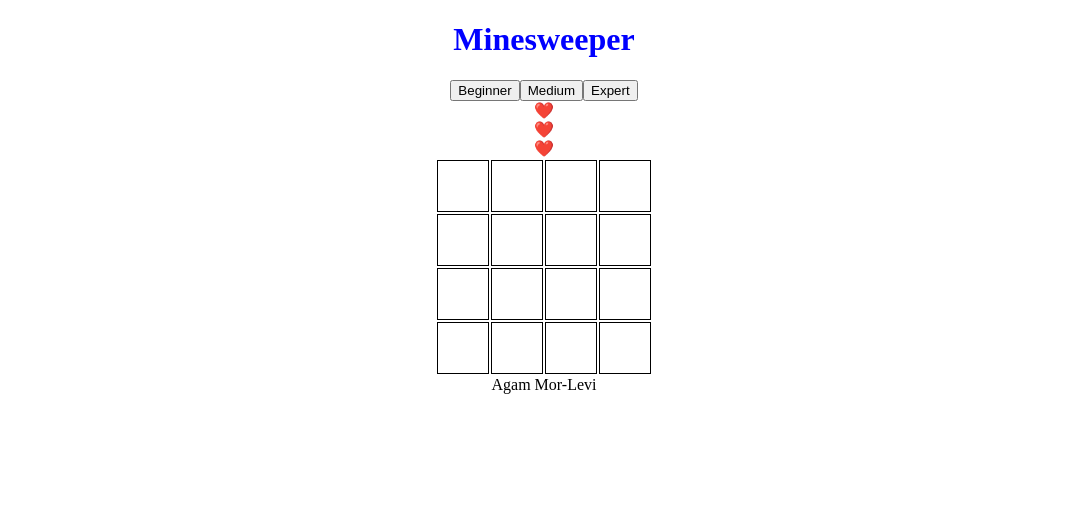
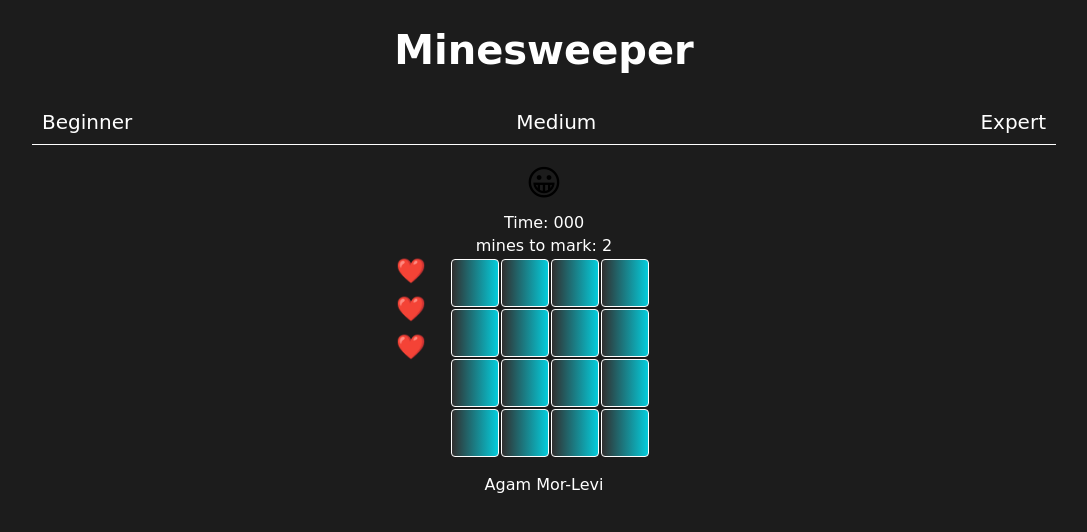
Before and after one commit to AgamMorLevi/minesWeeper, a plain HTML site: page index.html in a window 1280 px wide. Shown: the whole page, without its empty margins (96-1183 px from the left). Drawn offline with Linux system fonts and the light colour scheme.

Commit message:
upload day 2

```diff
--- a/css/style.css
+++ b/css/style.css
@@ -1,23 +1,107 @@
+*{
+    box-sizing: border-box;
+}
+
+:root{
+ --CellbackgroundColor: linear-gradient(to right,#433e3e8a, #00edffd6);
+ --textColor : white;
+ --font: cursive;
+}
+
 h1{
-    color: blue;
+    color: var(--textColor);
+    font-size: 40px;
+}
+html, body {
+  max-height: 75ch;
+  margin: 0;
+  padding: 0;
 }
 
 body {
+    font-family: var(--font);
     text-align: center;
+    background-color: #000000e3;
 }
 
   .board-container {
-    margin: auto;
+    display: flex;
+    justify-content: center;
+    transform: translateX(-22px);
 }
 
-
 .cell {
+    background-image: var(--CellbackgroundColor);
     font-size: 1.5em;
     width: 2em;
     height: 2em;
-    border:1px solid black
+    border: 1px solid white;
+    border-radius: 4px;
+    color:var(--textColor);
+    font-weight: 600;
+    cursor: pointer;
+
   }
 
-  .zero-cell{
-    background-color: gray;
+  .is-shown-cell{
+    background-color: #000000;
+    background-image: none;
   }
+
+  .lives-container{
+    padding: 0 20px 0 0;
+    display: flex;
+    flex-direction: column;
+    justify-content: flex-start;
+    width: 55px;
+  }
+
+  .live{
+    margin-bottom: 10px;
+    font-size: 24px;
+  }
+
+  .btn-container{
+    display: flex;
+    justify-content: space-between;
+    width: 80%;
+    margin: 0 10%;
+    border-bottom: 1px solid var(--textColor);
+  }
+
+  .btn-container button {
+    font-family: var(--font);
+    background-color: transparent;
+    padding: 10px;
+    border: none;
+    font-size: 20px;
+    color: var(--textColor);
+    cursor: pointer;
+  }
+
+  footer{
+    color: var(--textColor);
+    padding: 16px;
+  }
+
+.smily{
+    margin: 18px 0 8px 0;
+    font-size: 35px;
+}
+.timer{
+  color: white;
+    width: 186px;
+    position: relative;
+    left: 50%;
+    transform: translate(-50%);
+    padding: 2px;
+}
+
+.flagCounter-Container{
+  color: white;
+    width: 186px;
+    position: relative;
+    left: 50%;
+    transform: translate(-50%);
+    padding: 2px;
+}
--- a/index.html
+++ b/index.html
@@ -9,14 +9,20 @@
 <body onload="onInit()">
     <h1>Minesweeper</h1>
     <div class="details-container">
-        <div class="btn-container"></div>
-        <div class="lives-container"></div>
-        <!-- <div id="timer" class="timer">00:000</div>    -->
+    <div class="btn-container"></div>
+    <div class="smily-container"></div>
+    <div class="timer-container"></div>
+    <div class="flagCounter-Container"></div>
+
      </div>
 
-    <table class="board-container">
-        <tbody class="board"></tbody>
-    </table>
+     <div class="board-container">
+        <div class="lives-container"></div>
+        <table >
+            <tbody class="board"></tbody>
+        </table>
+     </div>
+
 
 
     <footer> Agam Mor-Levi</footer>
--- a/js/game.js
+++ b/js/game.js
@@ -2,11 +2,12 @@
 const MINE ='MINE'
 const FLAG = 'FLAG'
 
-
 const MINE_IMG = '💣'
 const FLAG_IMG = '🚩'
 const LIVE_IMG = '❤️'
-
+const SMILY_IMG = '😀'
+const LOSE_IMG = '😭'
+const WIN_IMG = '😎'
 var gBoard //The model
 var minesLoc = []
 
@@ -33,6 +34,10 @@ const gLevel = [
 
 var level = gLevel[0]
 var lives = 3
+var isFirstClick = true
+var setTime = 0
+var flagsCount = level.MINES
+
 //This is an object in which youcan keep and update thecurrent game state:
 var gGame = {
     isOn: false,  //isOn: Boolean, when true welet the user play
@@ -45,14 +50,13 @@ var gGame = {
 //DONE: call buildBoard() and renderBoard() here
 function onInit() {
     gBoard = buildBoard(level.SIZE)
-    // addMines(level.MINES)
-    // setMinesNegsCount(gBoard)
     renderBoard(gBoard)
 }
 
 function restartGame(){
     minesLoc = []
     lives = 3
+    isFirstClick = true
     gGame = {
         isOn: false,
         shownCount: 0,
@@ -62,35 +66,55 @@ function restartGame(){
     onInit()
 }
 
+
 function selectLevel(i){
     level = gLevel[i]
+    flagsCount = level.MINES
     restartGame()
+    clearInterval(setTime)
 }
+
+
 
 function createBtnLevel(){
     var btnVal = ''
     for (var i = 0; i < 3; i++) {
      btnVal += `<button onclick="selectLevel(${i})">${gLevel[i].LEVEL}</button>`
 }
-var elBtnContainer= document.querySelector('.btn-container')
+var elBtnContainer = document.querySelector('.btn-container')
 elBtnContainer.innerHTML = btnVal
+}
+
+function createTimer(){
+    var timerVal = ''
+    timerVal = `<div id="timer" class="timer">Time: 000</div>`
+
+var elTimerContainer = document.querySelector('.timer-container')
+elTimerContainer.innerHTML = timerVal
 }
 
 
 function createLives(){
-    var divVal = ''
+    var livesVal = ''
     for (var i = 0; i < lives; i++) {
-        divVal += `<div>${LIVE_IMG}</div>`
+        livesVal += `<div class="live">${LIVE_IMG}</div>`
 }
-var elDetailsContainer = document.querySelector('.lives-container')
-elDetailsContainer.innerHTML = divVal
+var ellivesContainer = document.querySelector('.lives-container')
+ellivesContainer.innerHTML = livesVal
 }
+
 //DONE: Builds the board
-//TODO: Set the mines
+//DONE: Set the mines
 //DONE: Return the created board
+
 function buildBoard(size) {
     createLives()
     createBtnLevel()
+    creatSmily()
+    createTimer()
+    createFlagCounter()
+
+
     var board=[]
    //model A Matrix containing cell objects:Each cell
     for(var i =0 ; i <size ; i++){
@@ -110,10 +134,10 @@ function buildBoard(size) {
 
 
 //DONE Render the board as a <table> to the page
-//TODO displaying each cell with its appropriate state (shown, hidden, flag)
-
 function renderBoard(board){
     checkGameOver()
+
+
     console.log(gGame.shownCount , gGame.markedCount)
     var strHTML = ''
     for (var i = 0; i < board.length; i++) {
@@ -122,7 +146,7 @@ function renderBoard(board){
             const cellLoc = board[i][j]
             var numOfMinesAroundCell = cellLoc.minesAroundCount
             const className = `cell cell-${i}-${j}`
-            var zeroCell =''
+            var isShownCell =''
             var cellView = ''
 
             if(cellLoc.isShown && !cellLoc.isMarked ){
@@ -130,17 +154,21 @@ function renderBoard(board){
                 cellView = MINE_IMG
                 }else{
                 cellView = numOfMinesAroundCell === 0 ? '' : numOfMinesAroundCell
-                zeroCell = cellLoc.minesAroundCount === 0? "zero-cell" : ''
+                isShownCell = cellLoc.isShown? "is-shown-cell" : ''
                 }
             }
             if(cellLoc.isMarked){
                 cellView = FLAG_IMG
+
             }
 
+
             strHTML +=
-            `<td class="${className} ${zeroCell}" onclick="onCellClicked(this, ${i}, ${j})" oncontextmenu="onCellMarked(event, this, ${i} ,${j})">
+            `<td class="${className} ${isShownCell}" onclick="onCellClicked(this, ${i}, ${j})" oncontextmenu="onCellMarked(event, this, ${i} ,${j})">
             ${cellView}
             </td>`
+
+
         }
         strHTML += '</tr>'
     }
@@ -148,6 +176,10 @@ function renderBoard(board){
     elBoard.innerHTML = strHTML
 
 }
+
+
+
+
 function countMinesAroundCell(board, rowIdx, colIdx) {
     var count = 0
     for (var i = rowIdx - 1; i <= rowIdx + 1; i++) {
@@ -186,16 +218,22 @@ for (var i = 0; i < board.length; i++) {
 // • Cell with neighbors – reveal the cell alone
 // • Cell without neighbors – expand it and its 1st degree
 // neighbors
+
+var startTime
 function onCellClicked(elCell, i, j){
     const cellLoc = gBoard[i][j]
 
-    if (!gGame.isOn) {
+    if (isFirstClick) {
+       startTime = Date.now()
+        setTime =  setInterval(elTimer, 1000)
+
         addMines(level.MINES, i, j)
         setMinesNegsCount(gBoard)
         gGame.isOn = true
+        isFirstClick = false
     }
 
-    if(cellLoc.isMarked) return
+    if(cellLoc.isMarked || cellLoc.isShown || !gGame.isOn) return
     if(!cellLoc.isMine){
         if( cellLoc.minesAroundCount === 0){
             expandShown(gBoard, elCell,i, j)
@@ -211,8 +249,10 @@ function onCellClicked(elCell, i, j){
          }else{
             if(lives > 0){
                 lives--
+                playSound('lostLive')
+
                 createLives()
-                console.log(lives)
+
             }else{
                 for(var x = 0; x < minesLoc.length; x++ ){
                     minesLoc[x].isShown = true
@@ -224,12 +264,7 @@ function onCellClicked(elCell, i, j){
         renderBoard(gBoard)
     }
 
-
-
 }
-
-
-
 
 //TODO needed to add img
 //DONE for loop with getRandomCellLoc - at the util
@@ -244,18 +279,64 @@ function addMines(numOfMines, firstClickedRow, firstClickedcol){
         }
 }
 
+
+
+
 //DONE Called when a cell is **rightclicked** , See how you can hide the context
 //DONE Implement the logic to mark the cell with a flag and update the game state
 //DONELeft click reveals the cell’s content
 //DONE Right click flags/unflags a suspected cell (cannot reveal a flagged cell)
 // this is te rigth click
+
 function onCellMarked(event ,elCell, i, j){
    event.preventDefault()
-   if(gBoard[i][j].isShown && !gBoard[i][j].isMarked) return
-   gBoard[i][j].isMarked = !gBoard[i][j].isMarked
-   gBoard[i][j].isMarked? gGame.markedCount++ : gGame.markedCount--
+var cellLoc = gBoard[i][j]
+   if(cellLoc.isShown && !cellLoc.isMarked || !gGame.isOn) return
+   cellLoc.isMarked = !cellLoc.isMarked
+   cellLoc.isMarked? gGame.markedCount++ : gGame.markedCount--
+   cellLoc.isMarked? flagsCount-- : flagsCount++
+       createFlagCounter()
+   console.log( 'gGame.markedCount' ,  gGame.markedCount, 'flagsCount: ', flagsCount)
    renderBoard(gBoard)
 }
+
+
+function createFlagCounter(){
+    var FlagCounterVal = ''
+    FlagCounterVal = `<div class="counter">mines to mark: ${flagsCount}</div>`
+
+var elFlagCounterContainer = document.querySelector('.flagCounter-Container')
+    elFlagCounterContainer.innerHTML = FlagCounterVal
+}
+
+
+function creatSmily(gameStatus){
+    var smilyVal = ''
+    var smileyFace
+
+    switch(gameStatus){
+        case 'normal':
+            smileyFace = SMILY_IMG
+            break
+        case 'lose':
+            smileyFace = LOSE_IMG
+            break
+        case 'win':
+            smileyFace = WIN_IMG
+            break
+        default:
+            smileyFace = SMILY_IMG
+
+    }
+
+    smilyVal = `<div class="smily">${smileyFace}</div>`
+
+var elSmilyContainer = document.querySelector('.smily-container')
+elSmilyContainer.innerHTML = smilyVal
+}
+
+
+
 
 //TODO Game ends when all mines are marked, and all the other cells are shown
 //TODO The smiley face needs to change  :)
@@ -264,10 +345,16 @@ function onCellMarked(event ,elCell, i, j){
 
 function checkGameOver(checkIfLost){
     if(checkIfLost === true){
-        console.log('you lost')
+        gGame.isOn = false
+        creatSmily('lose')
+        playSound('lostGame')
+        clearInterval(setTime)
        }
    if(gGame.shownCount + gGame.markedCount === Math.pow(level.SIZE, 2) && gGame.markedCount === minesLoc.length){
-    console.log('you won')
+    gGame.isOn = false
+    creatSmily('win')
+    playSound('winGame')
+    clearInterval(setTime)
    }
 
 
@@ -295,9 +382,8 @@ function expandShown(board, elCell,rowIdx, colIdx){
    renderBoard(gBoard)
 }
 
-
 function elTimer() {
-    const elapsedTime = (Date.now() - startTime) / 10
-    const formattedTime = elapsedTime.toFixed(3)
+    const elapsedTime = (Date.now() - startTime) /1000
+    const formattedTime = elapsedTime.toFixed(0).padStart(3, '0')
     document.getElementById('timer').textContent = `Time: ${formattedTime}`
 }
--- a/js/util.js
+++ b/js/util.js
@@ -18,3 +18,10 @@ function getRandomCellLoc(firstClickedRow ,firstClickedcol) {
 	const randomIndex = Math.floor(Math.random() * emptyLocs.length)
 	return emptyLocs[randomIndex]
 }
+
+function playSound(soundname) {
+
+	var Sound = new Audio(`./sound/${soundname}.mp3`)
+	Sound.play()
+
+}
```
Also changed, not shown: 3 other files.
